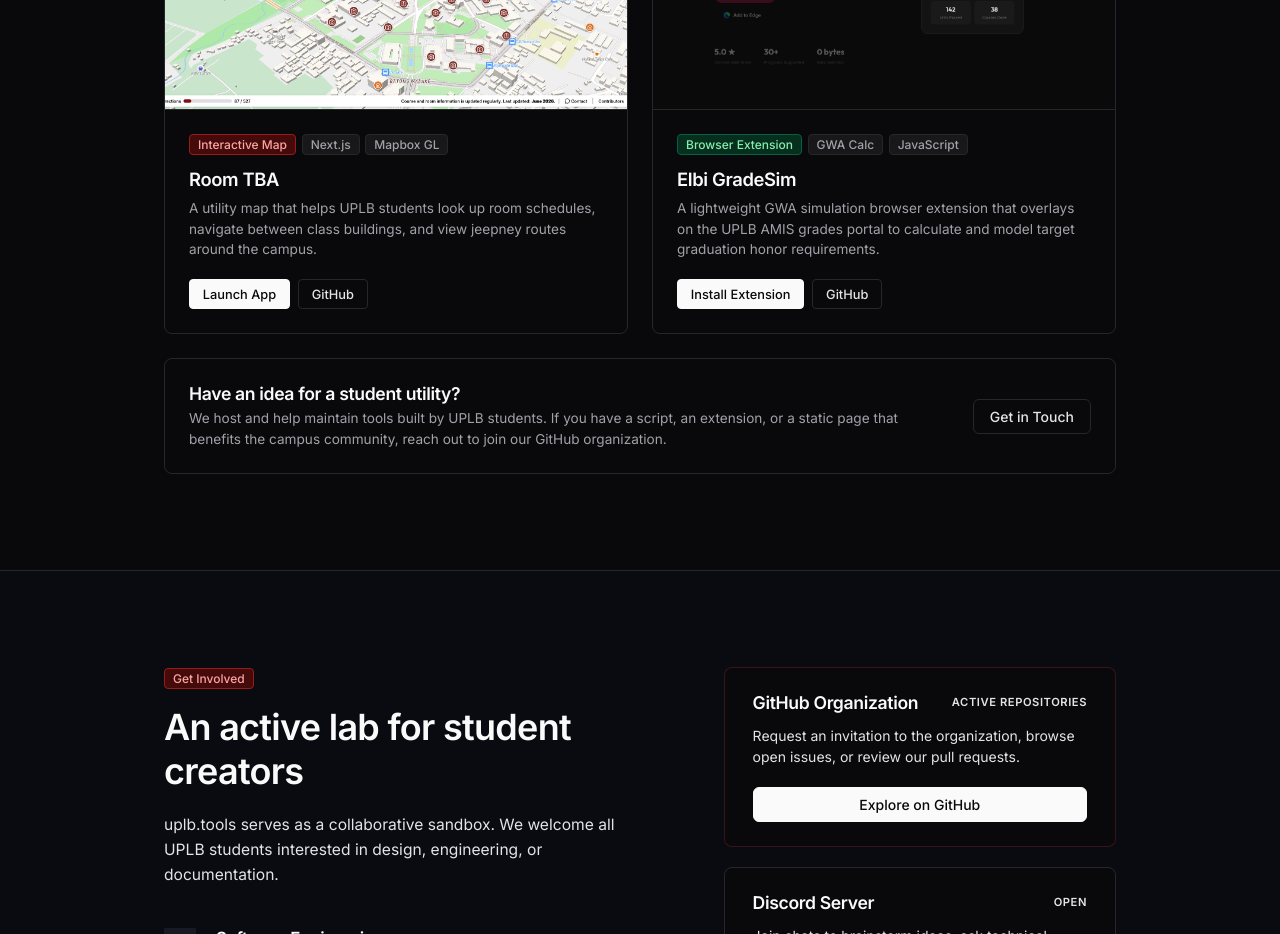
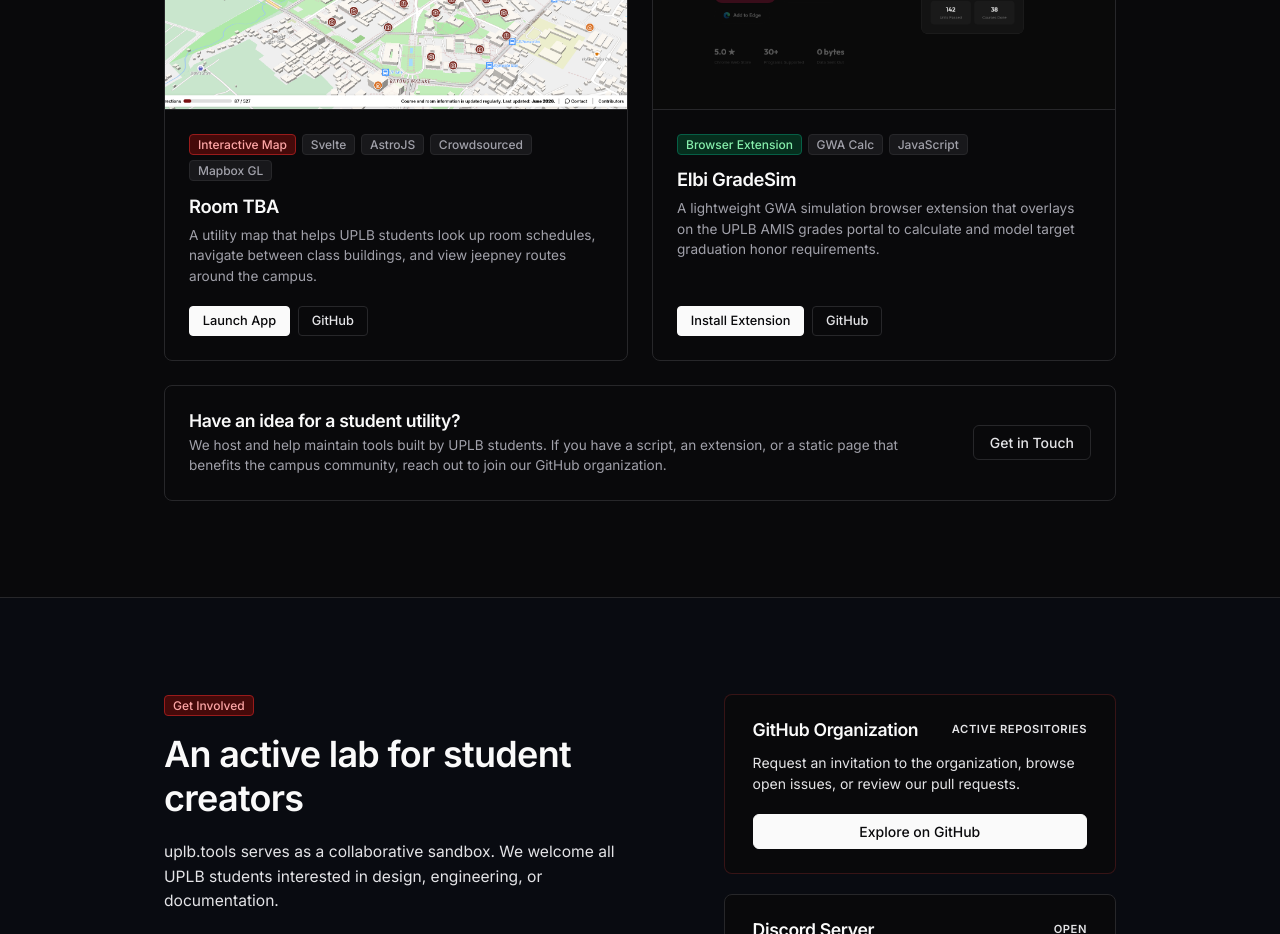
Before and after one commit to uplbtools/uplbtools.me, an Astro site: page / in a window 1280 px wide. Shown: the part 1640-2574 px from the top of the page. Built offline with nearby package versions, Linux system fonts and the light colour scheme; Astro itself is replaced by a stand-in of ours.

Commit message:
docs: update tags for project - bump to astro@7

```diff
--- a/package.json
+++ b/package.json
@@ -12,6 +12,6 @@
     "astro": "astro"
   },
   "dependencies": {
-    "astro": "^6.4.6"
+    "astro": "^7.0.6"
   }
 }
--- a/src/components/Projects.astro
+++ b/src/components/Projects.astro
@@ -19,7 +19,9 @@
         <div class="project-meta">
           <div class="meta-tags">
             <span class="badge badge-maroon">Interactive Map</span>
-            <span class="badge">Next.js</span>
+            <span class="badge">Svelte</span>
+            <span class="badge">AstroJS</span>
+            <span class="badge">Crowdsourced</span>
             <span class="badge">Mapbox GL</span>
           </div>
           <h3>Room TBA</h3>
--- a/src/layouts/Layout.astro
+++ b/src/layouts/Layout.astro
@@ -22,19 +22,19 @@ const {
  <link rel="apple-touch-icon" href="/apple-touch-icon.png" />
  <meta name="generator" content={Astro.generator} />
 
- <!, Primary SEO Meta Tags, >
+ <!-- <!, Primary SEO Meta Tags, > -->
  <title>{title}</title>
  <meta name="title" content={title} />
  <meta name="description" content={description} />
 
- <!, Open Graph / Facebook, >
+ <!-- <!, Open Graph / Facebook, > -->
  <meta property="og:type" content="website" />
  <meta property="og:url" content="https://uplbtools.me/" />
  <meta property="og:title" content={title} />
  <meta property="og:description" content={description} />
  <meta property="og:image" content="/github-org-screenshot.png" />
 
- <!, Twitter, >
+ <!-- <!, Twitter, > -->
  <meta property="twitter:card" content="summary_large_image" />
  <meta property="twitter:url" content="https://uplbtools.me/" />
  <meta property="twitter:title" content={title} />
@@ -44,7 +44,7 @@ const {
  <link rel="canonical" href="https://uplbtools.me/" />
  </head>
  <body>
- <!, Header and Content Slot, >
+ <!-- <!, Header and Content Slot, > -->
  <slot />
  </body>
 </html>
```
Also changed, not shown: 1 other file.
